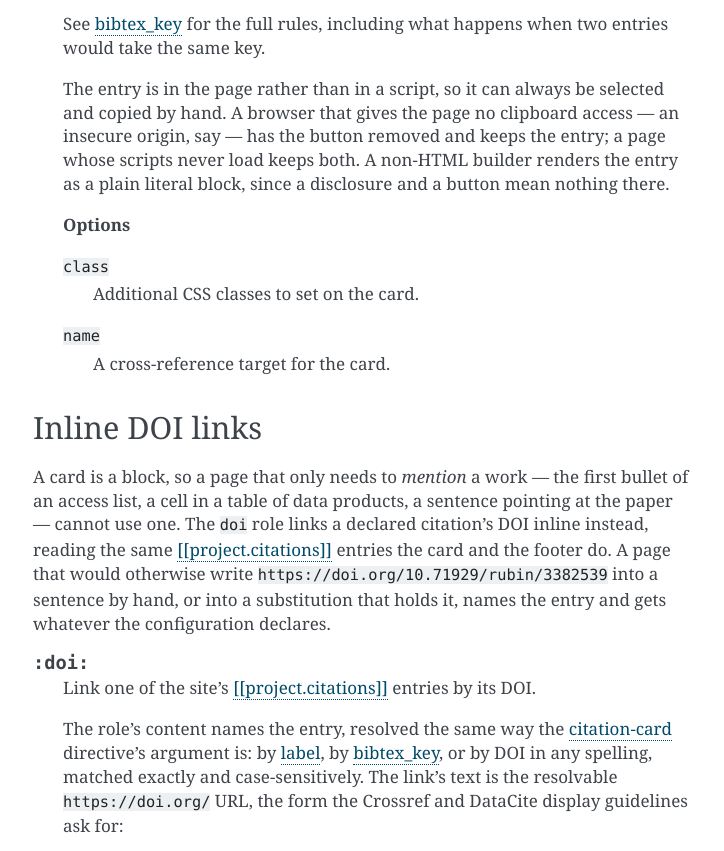
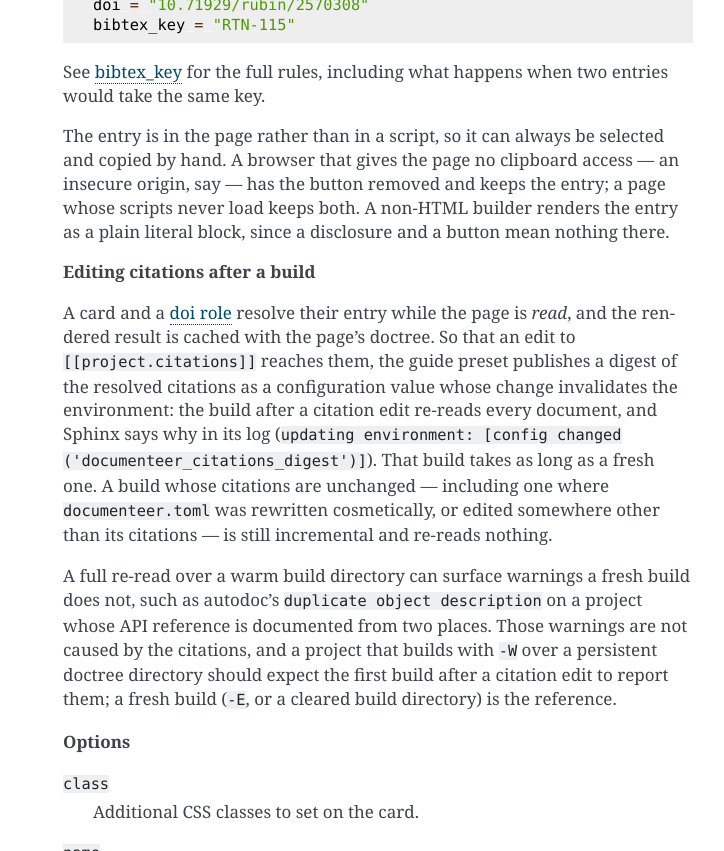
Before and after one commit to lsst-sqre/documenteer, a Sphinx documentation site: the page built from docs/guides/citations.rst, in a window 1280 px wide and 900 px high, scrolled down 6520 px, cut to the strip 0-851 px from the top of the window. Shown: the whole strip, without its empty margins (387-1111 px from the left). Built offline with Sphinx 7.4.7, drawn with Linux system fonts in a browser that asks for light colours; pages that are not in the unit, such as notebooks, are missing from menus; some of the changed text lies outside the part shown.

Commit message:
Sweep the documentation drifts found by demo run 6
Six sentences the sixth integration demo found stale or missing after the
run-5 fixes landed: the technote update walkthrough showed a conf.py the
command no longer writes, the citation-card lead-in still named the
site's own citation as the default, the Makefile/tox.ini caution named
only make lint, the card-description changelog overstated which pages
keep their description, the directive signature spelled its argument
[label], and nothing said what a citation edit costs at build time.

Key decisions:
- update.rst literal-includes the conf.py template, as it already does for
  the six other tooling files, so the walkthrough cannot drift from what
  `technote update` writes again.
- The rebuild paragraph lives under the citation-card directive, beside
  the surfaces it explains, and names the Sphinx log line a reader will
  see rather than the mechanism alone.
- The `-W`-over-a-warm-doctree caveat states the warnings are not caused
  by the citations and names a fresh build as the reference, so a red
  first build after a citation edit is diagnosable from the docs.

Next-iteration notes:
- Item 6 of #521 (the tn105.rst worked example quoting smtn-005's title)
  targets text that exists only on tickets/DM-55889-technote-surfaces
  (rewritten there by #508/#516), so it is applied on that branch after
  the restack, in a separate commit referencing #521.

Closes #521

```diff
--- a/docs/guides/citations.rst
+++ b/docs/guides/citations.rst
@@ -168,14 +168,15 @@ Citation cards
 The ``citation-card`` directive renders one of the site's citations as a card carrying the full citation, the citation's label, and its note.
 It is the page-level counterpart to the footer citations, and is the right tool for a dedicated "Citing this site" page, or for a section of the home page.
 
-.. directive:: .. citation-card:: [label]
+.. directive:: .. citation-card:: [selector]
 
    Render one of the site's :ref:`[[project.citations]] <guide-project-citations>` entries as a card.
+   The optional argument selects the entry by its label, its BibTeX key, or its DOI; with no argument the card renders the site's preferred citation.
 
    The card shows the citation's :ref:`label <guide-project-citations-label>`, the full bibliographic citation with the DOI as a ``https://doi.org/`` hyperlink, and the citation's :ref:`note <guide-project-citations-note>`.
    An entry that sets no note renders no note, and an entry with no label renders no label.
 
-   **Default: the site's own citation**
+   **Default: the site's preferred citation**
 
    With no argument, the card renders the site's :ref:`preferred <guide-project-citations-preferred>` citation — the work the site asks readers to cite, which is the entry marked :ref:`self = true <guide-project-citations-self>` on a site that marks no other:
 
@@ -273,6 +274,16 @@ It is the page-level counterpart to the footer citations, and is the right tool
    The entry is in the page rather than in a script, so it can always be selected and copied by hand.
    A browser that gives the page no clipboard access — an insecure origin, say — has the button removed and keeps the entry; a page whose scripts never load keeps both.
    A non-HTML builder renders the entry as a plain literal block, since a disclosure and a button mean nothing there.
+
+   **Editing citations after a build**
+
+   A card and a :ref:`doi role <guide-citation-doi-role>` resolve their entry while the page is *read*, and the rendered result is cached with the page's doctree.
+   So that an edit to ``[[project.citations]]`` reaches them, the guide preset publishes a digest of the resolved citations as a configuration value whose change invalidates the environment: the build after a citation edit re-reads every document, and Sphinx says why in its log (``updating environment: [config changed ('documenteer_citations_digest')]``).
+   That build takes as long as a fresh one.
+   A build whose citations are unchanged — including one where :file:`documenteer.toml` was rewritten cosmetically, or edited somewhere other than its citations — is still incremental and re-reads nothing.
+
+   A full re-read over a warm build directory can surface warnings a fresh build does not, such as autodoc's ``duplicate object description`` on a project whose API reference is documented from two places.
+   Those warnings are not caused by the citations, and a project that builds with ``-W`` over a persistent doctree directory should expect the first build after a citation edit to report them; a fresh build (``-E``, or a cleared build directory) is the reference.
 
    **Options**
 
```
Also changed, not shown: changelog.d/20260914_000004_jonathan_DM_55889_card_description.md (+1 -1 lines), docs/technotes/update.rst (+4 -5 lines).
